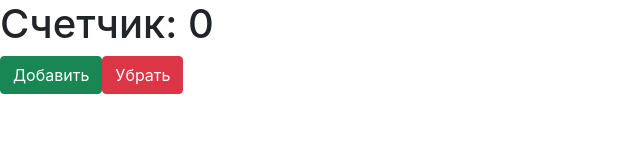
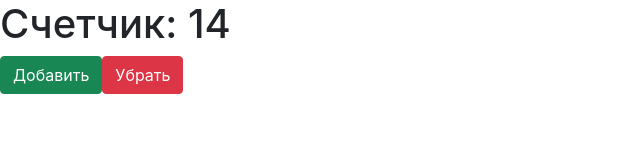
Before and after one commit to nacukisubaru/vladlen-react-hooks-practic, a React (Create React App) app: page / in a window 1280 px wide. Shown: the top 160 px of the page, without its empty margins (0-640 px from the left). Built offline with nearby package versions, Linux system fonts and the light colour scheme.

Commit message:
useState может принимать колбэк который может вернуть нам f которая вернет значение чтобы не производить вычисления на каждом рендере

```diff
--- a/src/App.js
+++ b/src/App.js
@@ -2,16 +2,23 @@ import logo from './logo.svg';
 import './App.css';
 import React, {useState} from 'react'
 
+function computeInitialCounter() {
+  console.log('Some calc....')
+  return Math.trunc(Math.random() * 20)
+}
+
 function App() {
-  const [counter, setCounter] = useState(0)
+  const [counter, setCounter] = useState(()=> {
+    return computeInitialCounter()
+  })
 
   function increment() {
-    setCounter(counter + 1)
+    //setCounter(counter + 1)
     // установка нового состояния в зависимости от предыидущего
     setCounter((prevCounter) => {
       return prevCounter + 1
     })
-    setCounter(prev => prev + 1)
+   // setCounter(prev => prev + 1)
   }
 
   function decrement() {
```
